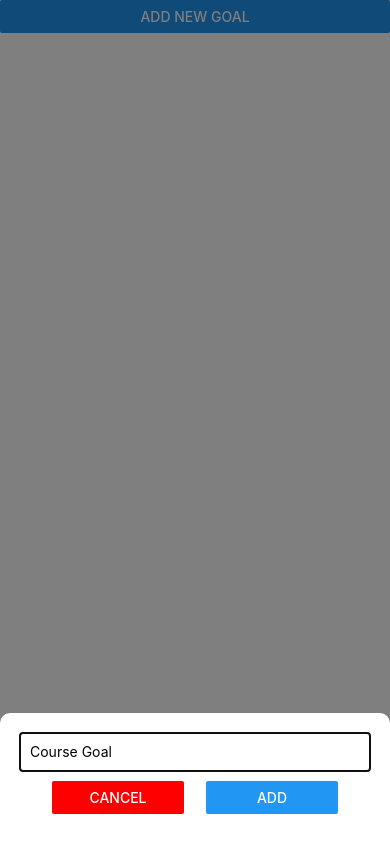
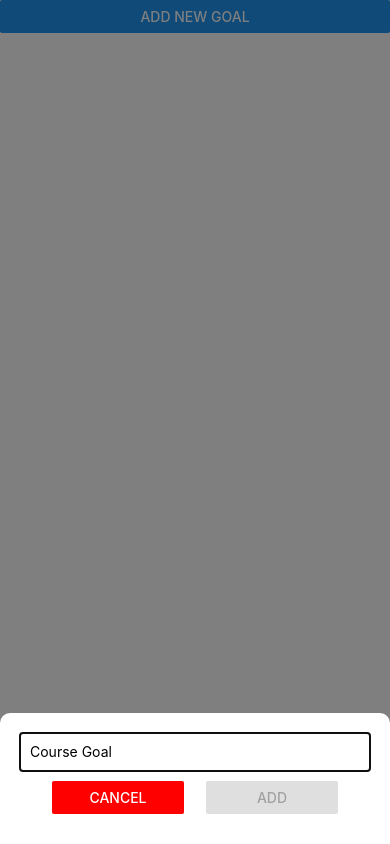
Before and after one commit to Derfan/react-native-project, a React Native app: screen / in a window 390 px wide. Both pictures are taken after a click on the button "ADD NEW GOAL". Built offline with nearby package versions, Linux system fonts and the light colour scheme.

Commit message:
finish section

```diff
--- a/components/TodoWidget/TodoForm.js
+++ b/components/TodoWidget/TodoForm.js
@@ -45,6 +45,7 @@ const TodoForm = ({ addGoal, visible, cancelHandler }) => {
               <Button
                 title="ADD"
                 onPress={submitHandler}
+                disabled={!inputValue}
               />
             </View>
           </View>
--- a/components/TodoWidget/index.js
+++ b/components/TodoWidget/index.js
@@ -8,6 +8,8 @@ const TodoWidget = () => {
   const [modalVisibility, setModalVisibility] = useState(false);
 
   const addGoal = title => {
+    if (!title) return;
+
     setGoalList(currentGoals => [
       ...currentGoals,
       { uid: Date.now().toString(), title }
```
